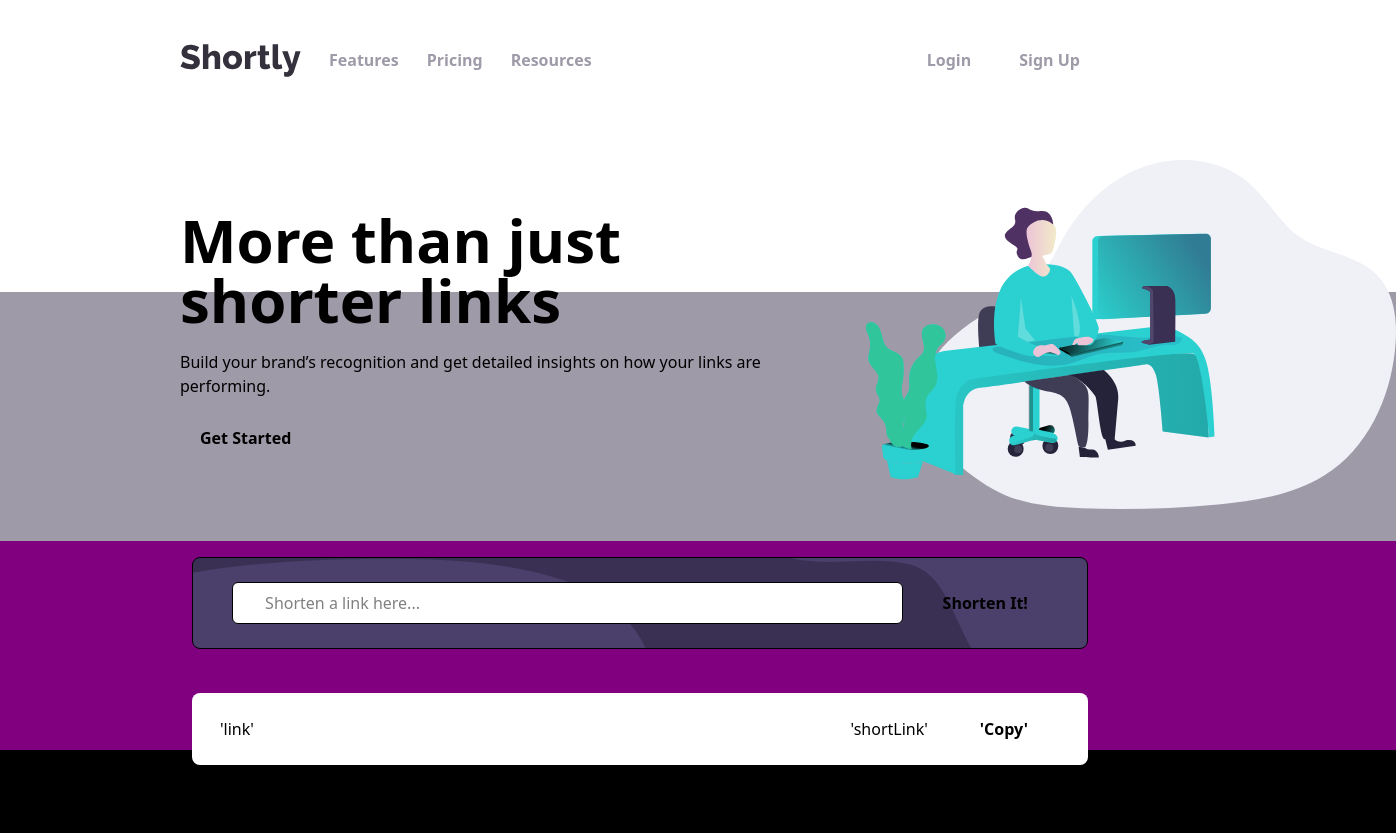
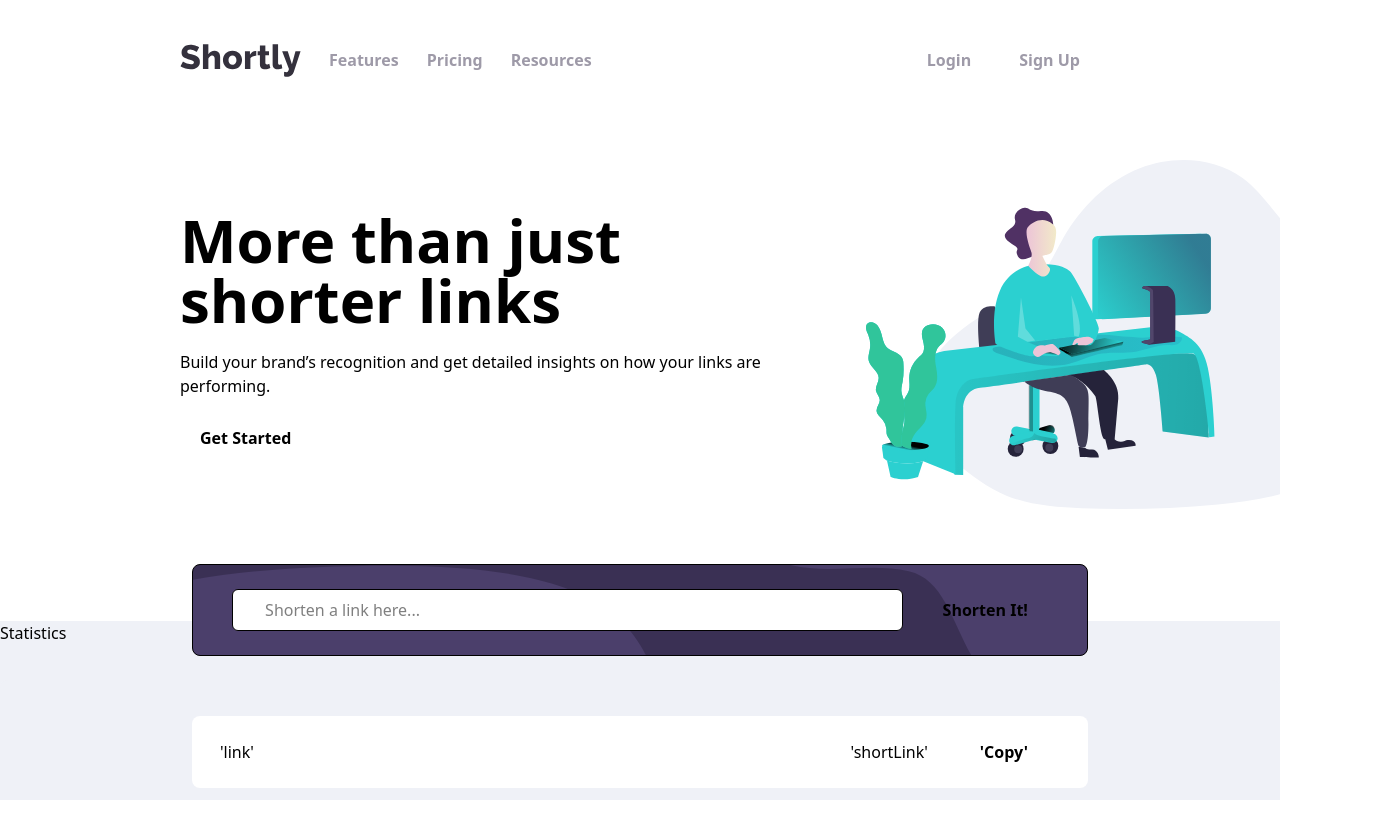
Before and after one commit to StaticShock93/Shortly, a React (Vite) app in the folder Shortly_Frontend/: page / in a window 1280 px wide. Both pictures are taken after a click on the button "Shorten It!". Shown: the whole page, 1396 px wide, since content can reach past the window. After the commit the page ends 800 px from the top, so only its background shows below. Built offline with nearby package versions, Linux system fonts and the light colour scheme.

Commit message:
background overflow solved

```diff
--- a/Shortly_Frontend/src/Components/App/App.module.css
+++ b/Shortly_Frontend/src/Components/App/App.module.css
@@ -2,10 +2,9 @@
 
 .container {
     position: relative;
-    /* flex-direction: column; */
+    flex-direction: column;
     /* align-items: center; */
     /* justify-content: center; */
-    /* min-height: 30vh; */
     min-width: 100%;
     background-color: var(--background-color);
 }
@@ -13,6 +12,7 @@
 
 .shortLinkAndStatisticsBgColor {
     background-color: var(--background-color);
+    height: auto;
 }
 
 .shortenPosition {
--- a/Shortly_Frontend/src/Components/App/App.tsx
+++ b/Shortly_Frontend/src/Components/App/App.tsx
@@ -25,17 +25,20 @@ function App() {
 	}
 
 	return (
-		<>
+		<section>
 			<NavBar getChildData={getChildData} />
 			{/* conditionally renders Mobile Menu and Hero section */}
 			{mobileMenu ? <MobileMenu styleProp={{display: 'block'}} /> : <Hero />}
-			<div>
-				<Shorten />
-			</div>
-
+			<section
+				className={`${styles.shortLinkAndStatisticsBgColor} ${styles.container} flex flex-col min-h-screen h-auto mt-28`}>
+				<div className={`${styles.shortenPosition}`}>
+					<Shorten />
+				</div>
+					<Statistics />
+			</section>
 			{/* <Boost /> */}
 			{/* <Footer /> */}
-		</>
+		</section>
 	);
 }
 
--- a/Shortly_Frontend/src/Components/Shorten/Shorten.tsx
+++ b/Shortly_Frontend/src/Components/Shorten/Shorten.tsx
@@ -1,16 +1,38 @@
-import React from 'react';
+import React, {useState} from 'react';
 import styles from './Shorten.module.css';
 import UrlShort from '../UrlShort/UrlShort';
 
+// if local storage is empty, we update to default page
+// if local storage has entries, render n numbers of URLShort components
+//when component mounts check localStorage
+// use loop to determine n number of URLShort components to render
+// on all subsequent click events, render a new URLShort component
+// add new shorts to localStorage
+// then add to clipboard
 export default function Shorten() {
+	const [urlShorts, setUrlShorts] = useState<React.ReactNode[]>([]);
+
+	function handleClick() {
+		setUrlShorts((prev) => [...prev, <UrlShort key={crypto.randomUUID()} />]);
+	}
+
 	return (
 		<section className='flex flex-col items-center justify-center py-12'>
-			<div className={`w-[80%] md:w-[60%] lg:w-[70%] flex items-center justify-center ${styles.shortenBgImg} border rounded-lg`}>
-					<input className='w-[75%] border rounded-md bg-white my-6 p-2 pl-8' type='text' placeholder='Shorten a link here...' />
-					<button className={`${styles.buttonColors} px-5 ml-5 border-0 rounded-md p-2 font-semibold`}>Shorten It!</button>
+			<div
+				className={`w-[80%] md:w-[60%] lg:w-[70%] flex items-center justify-center ${styles.shortenBgImg} border rounded-lg`}>
+				<input
+					className='w-[75%] border rounded-md bg-white my-6 p-2 pl-8'
+					type='text'
+					placeholder='Shorten a link here...'
+				/>
+				<button
+					className={`${styles.buttonColors} px-5 ml-5 border-0 rounded-md p-2 font-semibold`}
+					onClick={handleClick}>
+					Shorten It!
+				</button>
 			</div>
-            <br />
-			<UrlShort />
+			<br />
+			{urlShorts}
 		</section>
 	);
 }
--- a/Shortly_Frontend/src/Components/UrlShort/UrlShort.module.css
+++ b/Shortly_Frontend/src/Components/UrlShort/UrlShort.module.css
@@ -1 +1,5 @@
 @import '../../Styles/variables.css';
+
+.backgroundColor {
+    background-color: #eff1f7;
+}
--- a/Shortly_Frontend/src/Components/UrlShort/UrlShort.tsx
+++ b/Shortly_Frontend/src/Components/UrlShort/UrlShort.tsx
@@ -3,11 +3,16 @@ import styles from './UrlShort.module.css';
 
 export default function UrlShort() {
 	return (
-		<div className='flex items-center justify-between w-[80%] md:w-[60%] lg:w-[70%] bg-white py-4 px-7 rounded-lg my-5'>
-			<div className='text-black'>'link'</div>
-			<div className='flex items-center '>
-				<div className={`${styles.buttonLinkColor}`}>'shortLink'</div>
-                <button className={`${styles.buttonColors} px-8 ml-5 border-0 rounded-md p-2 font-semibold`}>'Copy'</button>
+		<div className={`${styles.backgroundColor} flex items-center justify-center w-[80%] md:w-[60%] lg:w-[100%]  py-4 rounded-lg`}>
+			<div className='flex items-center justify-between w-[80%] md:w-[60%] lg:w-[70%] bg-white py-4 px-7 rounded-lg my-5'>
+				<div className='text-black'>'link'</div>
+				<div className='flex items-center '>
+					<div className={`${styles.buttonLinkColor}`}>'shortLink'</div>
+					<button
+						className={`${styles.buttonColors} px-8 ml-5 border-0 rounded-md p-2 font-semibold`}>
+						'Copy'
+					</button>
+				</div>
 			</div>
 		</div>
 	);
--- a/Shortly_Frontend/src/index.css
+++ b/Shortly_Frontend/src/index.css
@@ -1,21 +1,8 @@
-@import "tailwindcss";
-@import './Styles/variables.css';
+@import 'tailwindcss';
 
-body {
-  overflow-x: hidden;
-  background: linear-gradient(to bottom,
-  white 0%,    /* White at the top */
-  white 35%,   /* White up to 35% */
-  #9e9aa8 35%, /* Gray (light) starts at 35% */
-  #9e9aa8 65%, /* Gray (light) ends at 65% */
-  purple 65%,  /* Purple starts at 65% */
-  purple 90%,  /* Purple ends at 90% */
-  black 90%,   /* Black starts at 90% */
-  black 100%   /* Second color stop starts at 25% (yellow) */
-
-
-);
-margin: 0; /* Optional: Remove default margin */
-padding: 0; /* Optional: Remove default padding */
-height: 100%; /* Make sure the body fills the full viewport height */
+html,
+body,
+#root {
+	overflow-x: hidden;
+	height: 100%;
 }
```
